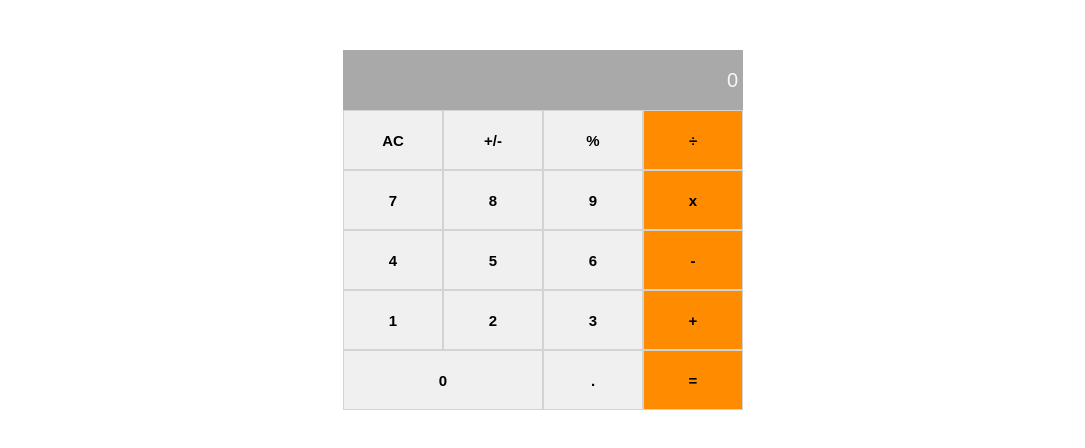
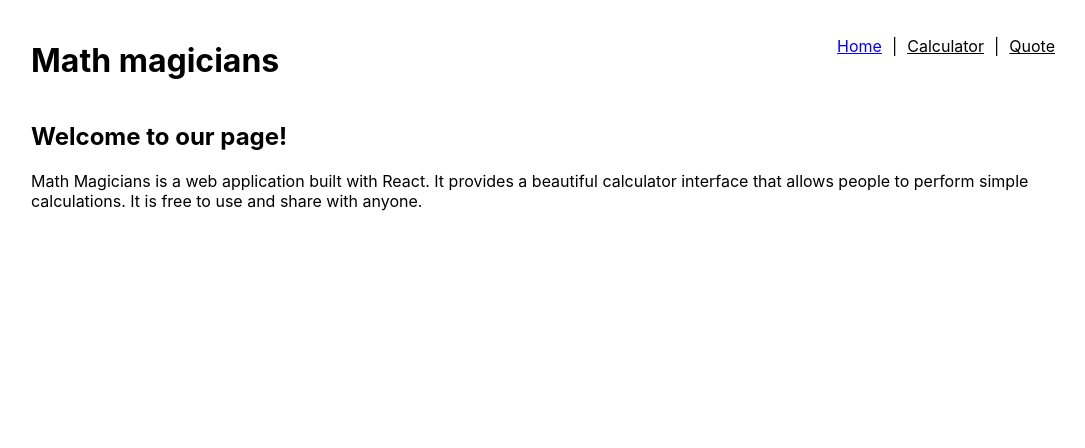
Before and after one commit to Pazzo97/math-magicians, a React (Create React App) app: page / in a window 1280 px wide. Shown: the top 448 px of the page, without its empty margins (97-1182 px from the left). Built offline with nearby package versions, Linux system fonts and the light colour scheme.

Commit message:
Full websites

```diff
--- a/package.json
+++ b/package.json
@@ -10,6 +10,7 @@
     "prop-types": "^15.8.1",
     "react": "^18.1.0",
     "react-dom": "^18.1.0",
+    "react-router-dom": "^6.3.0",
     "react-scripts": "5.0.1",
     "web-vitals": "^2.1.4"
   },
--- a/src/App.css
+++ b/src/App.css
@@ -1,7 +1,12 @@
+.mathMagicians {
+  padding-left: 10%;
+  padding-right: 10%;
+}
+
 main {
   display: flex;
-  justify-content: center;
-  align-items: center;
+  justify-content: space-between;
+  margin: 50px;
 }
 
 .calculator {
@@ -137,3 +142,47 @@ button {
   font-weight: 900;
   font-size: 15px;
 }
+
+.calulator-content {
+  margin-block-start: 0;
+  font-weight: normal;
+}
+
+.headerStyle {
+  display: flex;
+  justify-content: space-between;
+  margin: 20px 0;
+}
+
+.navList {
+  display: flex;
+  gap: 10px;
+}
+
+.navList li {
+  display: flex;
+  gap: 10px;
+}
+
+.active-link {
+  color: #000;
+  text-decoration: underline;
+}
+
+.active {
+  color: blue;
+  text-decoration: underline;
+}
+
+.quote-container {
+  display: flex;
+  justify-content: center;
+  align-items: center;
+  height: 350px;
+  padding-left: 20%;
+  padding-right: 20%;
+}
+
+.quote {
+  font-weight: bold;
+}
--- a/src/App.js
+++ b/src/App.js
@@ -1,13 +1,22 @@
 import './App.css';
 import React from 'react';
+import { Route, Routes } from 'react-router-dom';
 import Calculator from './components/calculator';
+import Header from './components/Header';
+import Home from './components/Home';
+import Quote from './components/Quote';
 
-class App extends React.PureComponent {
-  render() {
-    return (
-      <Calculator />
-    );
-  }
-}
+const App = () => (
+  <>
+    <div className="mathMagicians">
+      <Header />
+      <Routes>
+        <Route path="/" element={<Home />} />
+        <Route path="/Calculator" element={<Calculator />} />
+        <Route path="/Quote" element={<Quote />} />
+      </Routes>
+    </div>
+  </>
+);
 
 export default App;
--- /dev/null
+++ b/src/components/Header.js
@@ -0,0 +1,13 @@
+import React from 'react';
+import Navbar from './Navbar';
+
+const Header = () => (
+  <header className="headerStyle">
+    <h1>Math magicians</h1>
+    <div>
+      <Navbar />
+    </div>
+  </header>
+);
+
+export default Header;
--- /dev/null
+++ b/src/components/Home.js
@@ -0,0 +1,13 @@
+import React from 'react';
+
+const Home = () => (
+  <div>
+    <h2>Welcome to our page!</h2>
+    <p>
+      Math Magicians is a web application built with React. It provides a
+      beautiful calculator interface that allows people to perform simple
+      calculations. It is free to use and share with anyone.
+    </p>
+  </div>
+);
+export default Home;
--- /dev/null
+++ b/src/components/Navbar.js
@@ -0,0 +1,47 @@
+import React from 'react';
+import { NavLink } from 'react-router-dom';
+
+const Navbar = () => {
+  const links = [
+    {
+      id: 1,
+      path: '/',
+      text: 'Home',
+    },
+    {
+      id: 2,
+      path: '/Calculator',
+      text: 'Calculator',
+    },
+    {
+      id: 3,
+      path: '/Quote',
+      text: 'Quote',
+    },
+  ];
+
+  return (
+    <nav className="navBar">
+      <ul className="navList">
+        <li key={links[0].id}>
+          <NavLink to={links[0].path} className="active-link">
+            {links[0].text}
+          </NavLink>
+          <span>|</span>
+        </li>
+        <li key={links[1].id}>
+          <NavLink to={links[1].path} className="active-link">
+            {links[1].text}
+          </NavLink>
+          <span>|</span>
+        </li>
+        <li key={links[2].id}>
+          <NavLink to={links[2].path} className="active-link">
+            {links[2].text}
+          </NavLink>
+        </li>
+      </ul>
+    </nav>
+  );
+};
+export default Navbar;
--- /dev/null
+++ b/src/components/Quote.js
@@ -0,0 +1,11 @@
+import React from 'react';
+
+const Quote = () => (
+  <div className="quote-container">
+    <h3 className="quote">
+      Mathematics is not about numbers, equations, computations, or algorithms:
+      it is about understanding. -William Paul Thurston
+    </h3>
+  </div>
+);
+export default Quote;
--- a/src/components/calculator.js
+++ b/src/components/calculator.js
@@ -17,15 +17,15 @@ const Calculator = () => {
   const { total, next, operation } = text;
   return (
     <main>
-
+      <div>
+        <h2 className="calulator-content">Let&apos;s do some math!</h2>
+      </div>
       <div className="calculator">
-
         <div className="calc-monitor">
           <span>{total}</span>
           <span>{operation}</span>
           <span>{next}</span>
         </div>
-
         <button
           className="calc-ac-button btn-main-color"
           type="button"
@@ -33,7 +33,6 @@ const Calculator = () => {
         >
           AC
         </button>
-
         <button
           className="calc-plusminus-button btn-main-color"
           type="button"
@@ -41,7 +40,6 @@ const Calculator = () => {
         >
           +/-
         </button>
-
         <button
           className="calc-percentage-button btn-main-color"
           type="button"
@@ -49,7 +47,6 @@ const Calculator = () => {
         >
           %
         </button>
-
         <button
           className="calc-divide-button btn-second-color"
           type="button"
@@ -57,7 +54,6 @@ const Calculator = () => {
         >
           ÷
         </button>
-
         <button
           className="calc-7-button btn-main-color"
           type="button"
@@ -65,7 +61,6 @@ const Calculator = () => {
         >
           7
         </button>
-
         <button
           className="calc-8-button btn-main-color"
           type="button"
@@ -73,7 +68,6 @@ const Calculator = () => {
         >
           8
         </button>
-
         <button
           className="calc-9-button btn-main-color"
           type="button"
@@ -81,7 +75,6 @@ const Calculator = () => {
         >
           9
         </button>
-
         <button
           className="calc-multiply-button btn-second-color"
           type="button"
@@ -89,7 +82,6 @@ const Calculator = () => {
         >
           x
         </button>
-
         <button
           className="calc-4-button btn-main-color"
           type="button"
@@ -97,7 +89,6 @@ const Calculator = () => {
         >
           4
         </button>
-
         <button
           className="calc-5-button btn-main-color"
           type="button"
@@ -105,7 +96,6 @@ const Calculator = () => {
         >
           5
         </button>
-
         <button
           className="calc-6-button btn-main-color"
           type="button"
@@ -113,15 +103,13 @@ const Calculator = () => {
         >
           6
         </button>
-
         <button
-          className="calc-substract-button btn-second-color"
+          className="calc-subtract-button btn-second-color"
           type="button"
           onClick={() => calcBtn('-')}
         >
           -
         </button>
-
         <button
           className="calc-1-button btn-main-color"
           type="button"
@@ -129,7 +117,6 @@ const Calculator = () => {
         >
           1
         </button>
-
         <button
           className="calc-2-button btn-main-color"
           type="button"
@@ -137,7 +124,6 @@ const Calculator = () => {
         >
           2
         </button>
-
         <button
           className="calc-3-button btn-main-color"
           type="button"
@@ -145,7 +131,6 @@ const Calculator = () => {
         >
           3
         </button>
-
         <button
           className="calc-add-button btn-second-color"
           type="button"
@@ -153,7 +138,6 @@ const Calculator = () => {
         >
           +
         </button>
-
         <button
           className="calc-0-button btn-main-color"
           type="button"
@@ -161,7 +145,6 @@ const Calculator = () => {
         >
           0
         </button>
-
         <button
           className="calc-dot-button btn-main-color"
           type="button"
@@ -169,7 +152,6 @@ const Calculator = () => {
         >
           .
         </button>
-
         <button
           className="calc-equal-button btn-second-color"
           type="button"
@@ -177,9 +159,7 @@ const Calculator = () => {
         >
           =
         </button>
-
       </div>
-
     </main>
   );
 };
--- a/src/index.js
+++ b/src/index.js
@@ -1,13 +1,16 @@
 import React from 'react';
 import ReactDOM from 'react-dom/client';
 import './index.css';
+import { BrowserRouter } from 'react-router-dom';
 import App from './App';
 import reportWebVitals from './reportWebVitals';
 
 const root = ReactDOM.createRoot(document.getElementById('root'));
 root.render(
   <React.StrictMode>
-    <App />
+    <BrowserRouter>
+      <App />
+    </BrowserRouter>
   </React.StrictMode>,
 );
 
```
Also changed, not shown: 1 other file (tests, documents, lock files or other folders).
